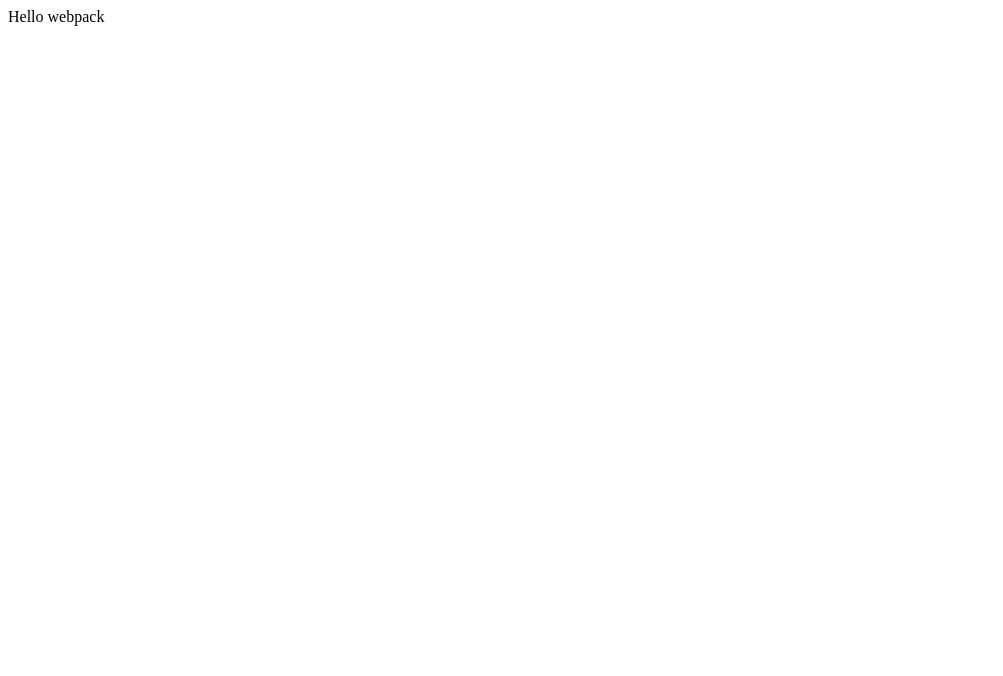
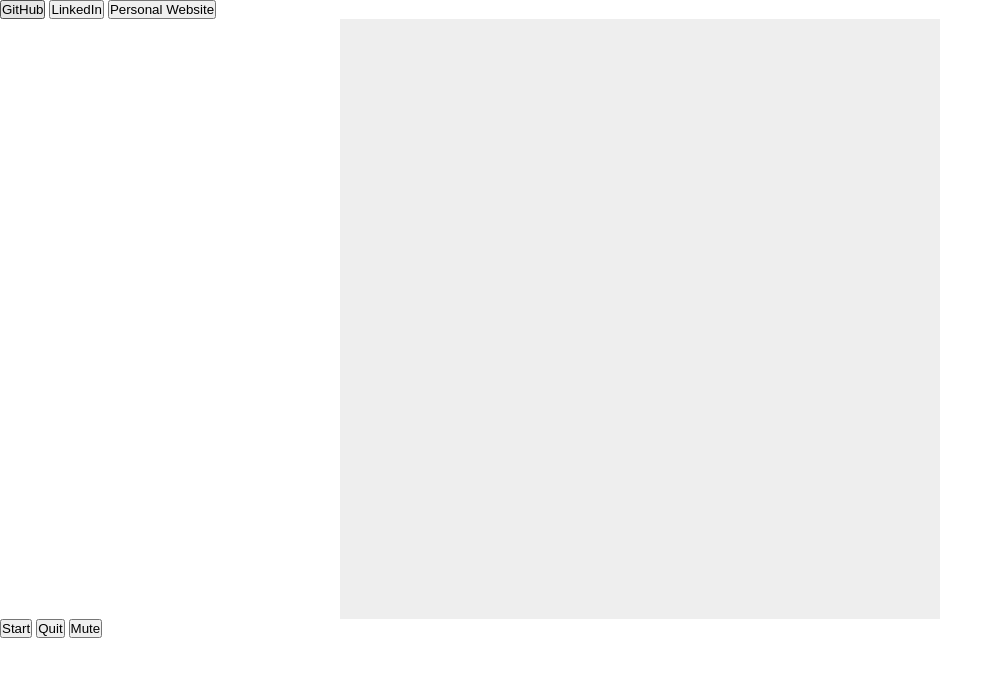
Before and after one commit to aneldanza/Bubble-Party, a website built with webpack: page dist/index.html in a window 1280 px wide. Shown: the whole page, without its empty margins (0-1003 px from the left). Built offline with nearby package versions, Linux system fonts and the light colour scheme; files whose address does not match are found by name.

Commit message:
Create canvas object

```diff
--- a/src/index.js
+++ b/src/index.js
@@ -1,13 +1,7 @@
 import _ from 'lodash';
 
 
-function component() {
-  let element = document.createElement('div');
-
-  // Lodash, currently included via a script, is required for this line to work
-  element.innerHTML = _.join(['Hello', 'webpack'], ' ');
-
-  return element;
-}
-
-document.body.appendChild(component());
+var canvas = document.getElementById("myCanvas");
+var ctx = canvas.getContext("2d");
+canvas.height = 600;
+canvas.width = 600;
```
Also changed, not shown: dist/index.html.
